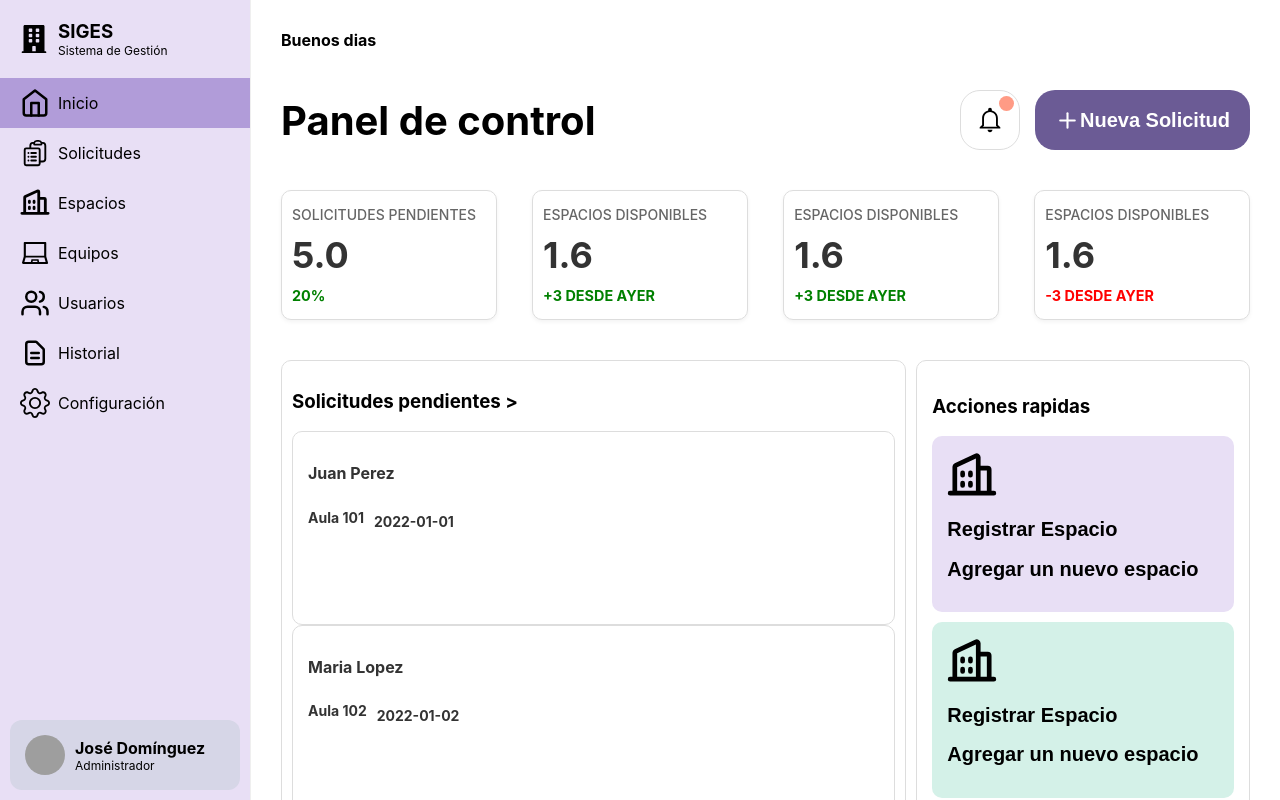
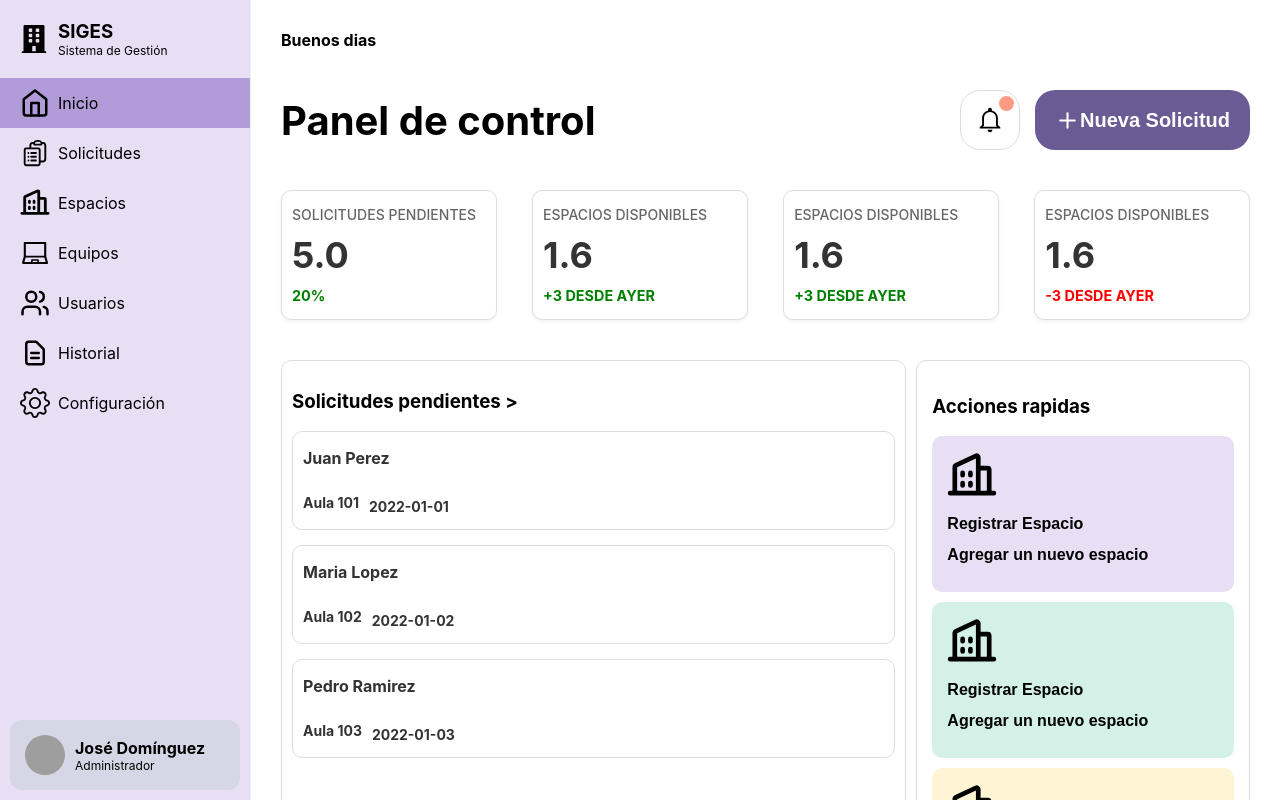
Before and after one commit to DaniDuran09/SIGES, a React (Vite) app: page / in a window 1280 px wide. Built offline with nearby package versions, Linux system fonts and the light colour scheme; grey boxes are pictures that could not be loaded.

Commit message:
fix: home styles and components

```diff
--- a/src/features/home/screens/Home.jsx
+++ b/src/features/home/screens/Home.jsx
@@ -109,8 +109,8 @@ function Home() {
                                 <PiBuildingsBold size={50} />
                             </div>
                             <div style={{ flex: 1, flexDirection: 'column' }} >
-                                <h2 style={{ display: 'flex', justifyContent: 'left' }} >Registrar Espacio</h2>
-                                <h2 style={{ display: 'flex', justifyContent: 'left' }} >Agregar un nuevo espacio</h2>
+                                <h2 style={{ display: 'flex', justifyContent: 'left', fontSize: '16px' }} >Registrar Espacio</h2>
+                                <h2 style={{ display: 'flex', justifyContent: 'left', fontSize: '16px' }} >Agregar un nuevo espacio</h2>
 
                             </div>
                         </button>
@@ -120,8 +120,8 @@ function Home() {
                                 <PiBuildingsBold size={50} />
                             </div>
                             <div style={{ flex: 1, flexDirection: 'column' }} >
-                                <h2 style={{ display: 'flex', justifyContent: 'left' }} >Registrar Espacio</h2>
-                                <h2 style={{ display: 'flex', justifyContent: 'left' }} >Agregar un nuevo espacio</h2>
+                                <h2 style={{ display: 'flex', justifyContent: 'left', fontSize: '16px' }} >Registrar Espacio</h2>
+                                <h2 style={{ display: 'flex', justifyContent: 'left', fontSize: '16px' }} >Agregar un nuevo espacio</h2>
 
                             </div>
                         </button>
@@ -131,8 +131,8 @@ function Home() {
                                 <PiBuildingsBold size={50} />
                             </div>
                             <div style={{ flex: 1, flexDirection: 'column' }} >
-                                <h2 style={{ display: 'flex', justifyContent: 'left' }} >Registrar Espacio</h2>
-                                <h2 style={{ display: 'flex', justifyContent: 'left' }} >Agregar un nuevo espacio</h2>
+                                <h2 style={{ display: 'flex', justifyContent: 'left', fontSize: '16px' }} >Registrar Espacio</h2>
+                                <h2 style={{ display: 'flex', justifyContent: 'left', fontSize: '16px' }} >Agregar un nuevo espacio</h2>
 
                             </div>
                         </button>
--- a/src/features/home/styles/Home.module.css
+++ b/src/features/home/styles/Home.module.css
@@ -110,6 +110,12 @@
     justify-content: left;
 }
 
+.quickActionsGrid {
+    display: flex;
+    flex-direction: column;
+    gap: 10px;
+}
+
 /* --- Media Queries (La magica responsiva) --- */
 
 /* Tablet (menos de 1024px) */
--- a/src/features/home/styles/PendingRequestComponent.module.css
+++ b/src/features/home/styles/PendingRequestComponent.module.css
@@ -1,10 +1,11 @@
 .pendingRequestCard {
-    flex: 1;
+    flex-direction: row;
     min-height: 0;
     overflow-y: auto;
     border-radius: 10px;
     border: 1px solid #ddd;
-    padding: 15px;
+    padding-inline: 10px;
+    margin-bottom: 15px;
 }
 
 .applierName {
```
